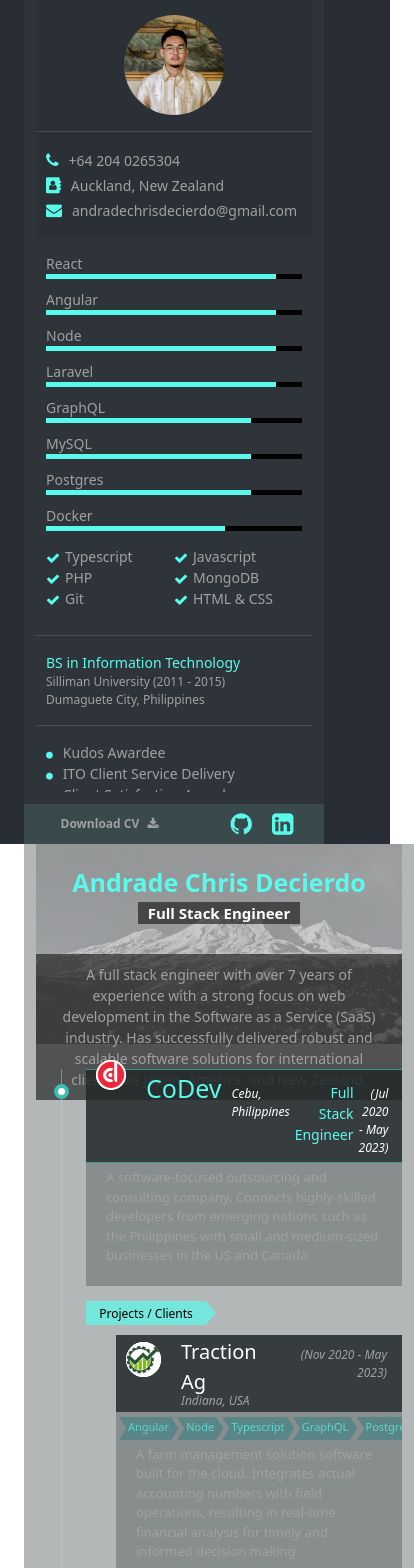
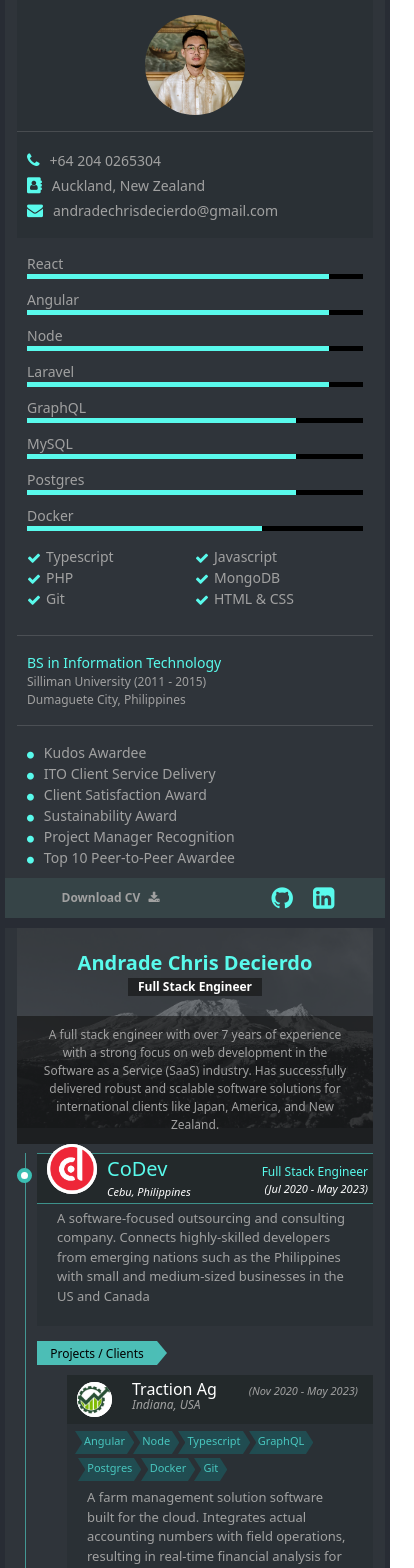
Before and after one commit to andradecierdo/andradedecierdo, a React (Create React App) app: page /#/profile in a window 390 px wide. Shown: the top 1568 px of the page, 414 px wide, since content can reach past the window. Built offline with nearby package versions, Linux system fonts and the light colour scheme.

Commit message:
Implement mobile responsiveness

```diff
--- a/src/App.scss
+++ b/src/App.scss
@@ -1,3 +1,5 @@
+@import 'responsive.scss';
+
 $color-primary: #59faec;
 $color-primary-70: rgb(89 250 236 / 70%);
 $color-primary-50: rgb(89 250 236 / 50%);
@@ -9,9 +11,17 @@ $color-secondary: #a1a1a1;
   color: $color-primary;
   height: 100vh;
 
+  @include mobile {
+    height: 100%;
+  }
+
   hr {
     color: $color-secondary;
   }
+}
+
+.column {
+  flex: 1 0;
 }
 
 .loading {
@@ -41,6 +51,17 @@ $color-secondary: #a1a1a1;
     background-color: rgb(59 67 69 / 38%);
     max-width: 300px;
     position: relative;
+    margin-left: 20px;
+    margin-right: 20px;
+
+    @include mobile {
+      max-width: 100%;
+    }
+
+    @include mobile-small {
+      margin-left: 5px;
+      margin-right: 5px;
+    }
 
     .top {
       background-color: rgb(33 39 41 / 29%);
@@ -67,6 +88,10 @@ $color-secondary: #a1a1a1;
       height: 40px;
       width: 100%;
       background-color: rgba(79, 111, 107, 0.36);
+
+      @include mobile {
+        bottom: unset;
+      }
 
       a {
         text-decoration: none;
@@ -180,6 +205,17 @@ $color-secondary: #a1a1a1;
   .main-info {
     height: 100%;
     background-color: rgb(59 67 69 / 38%);
+    margin-left: 20px;
+    margin-right: 20px;
+
+    @include mobile {
+      margin-top: 50px;
+    }
+
+    @include mobile-small {
+      margin-left: 5px;
+      margin-right: 5px;
+    }
   }
 }
 
@@ -294,6 +330,10 @@ $color-secondary: #a1a1a1;
         margin-top: 20px;
         font-size: 25px;
         font-weight: 700;
+
+        @include mobile-small {
+          font-size: 20px;
+        }
       }
 
       .position {
@@ -304,20 +344,32 @@ $color-secondary: #a1a1a1;
         background: rgba(19, 19, 19, 61%);
         padding: 0 10px;
         width: fit-content;
+
+        @include mobile-small {
+          font-size: 12px;
+        }
       }
 
       .overview {
-        margin-top: 30px;
+        margin-top: 20px;
         color: $color-secondary;
         background-color: rgba(19, 19, 19, 61%);
         font-size: 14px;
         padding: 10px 20px;
+
+        @include mobile-small {
+          font-size: 12px;
+        }
       }
     }
   }
 
   .experience-container {
     padding: 10px 0 10px 50px;
+
+    @include mobile-small {
+      padding-left: 20px;
+    }
   }
 
 }
@@ -382,14 +434,26 @@ $color-secondary: #a1a1a1;
       width: 100%;
       padding: 0 10px;
 
+      @include mobile-small {
+        padding: 0;
+      }
+
       .company {
         text-align: left;
         display: flex;
         align-items: baseline;
 
+        @include mobile-small {
+          display: block;
+        }
+
         .name {
           color: $color-primary;
           font-size: 25px;
+
+          @include mobile-small {
+            font-size: 20px;
+          }
 
           a {
             text-decoration: none;
@@ -406,6 +470,11 @@ $color-secondary: #a1a1a1;
           margin-left: 10px;
           font-size: 12px;
           font-style: italic;
+
+          @include mobile-small {
+            margin-left: 0;
+            font-size: 11px;
+          }
         }
       }
 
@@ -415,6 +484,11 @@ $color-secondary: #a1a1a1;
         padding: 5px;
         font-size: 14px;
         align-items: baseline;
+
+        @include mobile-small {
+          font-size: 12px;
+          display: block;
+        }
       }
 
       .title {
@@ -426,6 +500,10 @@ $color-secondary: #a1a1a1;
         font-size: 12px;
         font-style: italic;
         color: white;
+
+        @include mobile-small {
+          font-size: 11px;
+        }
       }
     }
   }
@@ -497,6 +575,10 @@ $color-secondary: #a1a1a1;
           color: white;
           font-size: 20px;
 
+          @include mobile-small {
+            font-size: 16px;
+          }
+
           a {
             text-decoration: none;
             color: inherit;
@@ -531,6 +613,10 @@ $color-secondary: #a1a1a1;
         margin-left: 5px;
         font-size: 12px;
         font-style: italic;
+
+        @include mobile-small {
+          font-size: 11px;
+        }
       }
     }
   }
@@ -562,13 +648,14 @@ $color-secondary: #a1a1a1;
   display: flex;
   margin-left: -10px;
   margin-bottom: 5px;
+  flex-wrap: wrap;
 }
 
 .skill-item {
   font-size: 11px;
   float: left;
   position: relative;
-  margin-right: 5px;
+  margin: 2px 5px;
   padding: 2px;
   background-color: #13797d63;
   height: 23px;
@@ -590,7 +677,6 @@ $color-secondary: #a1a1a1;
   margin-left: 0.75em;
 }
 
-//.skill-item + .skill-item:before {
 .skill-item:before {
   content: "";
   position: absolute;
@@ -643,6 +729,10 @@ $color-secondary: #a1a1a1;
 
   .item::after {
     left: -32px;
+
+    @include mobile-small {
+      left: -20px;
+    }
   }
 }
 
@@ -655,6 +745,10 @@ $color-secondary: #a1a1a1;
   bottom: 0;
   left: 0;
   margin-left: -25px;
+
+  @include mobile-small {
+    margin-left: -12px;
+  }
 }
 
 .timeline-container {
--- a/src/pages/Portfolio.tsx
+++ b/src/pages/Portfolio.tsx
@@ -18,9 +18,9 @@ export function Portfolio() {
   }
 
   return (
-    <Container className="portfolio vh-100">
+    <Container className="portfolio">
       <Row className="h-100">
-        <Col className="mx-4 side-info">
+        <div className="side-info column">
           <div className="top">
             <div className="avatar-container">
               <div className="thumbnail m-auto">
@@ -124,10 +124,10 @@ export function Portfolio() {
                 iconClass="fa fa-linkedin-square" />
             </div>
           </div>
-        </Col>
-        <Col className="mx-4 main-info">
+        </div>
+        <div className="main-info column">
           <MainProfile />
-        </Col>
+        </div>
       </Row>
     </Container>
   )
--- /dev/null
+++ b/src/responsive.scss
@@ -0,0 +1,11 @@
+@mixin mobile {
+  @media only screen and (max-width: 990px) {
+    @content;
+  }
+}
+
+@mixin mobile-small {
+  @media only screen and (max-width: 767px) {
+    @content;
+  }
+}
```
